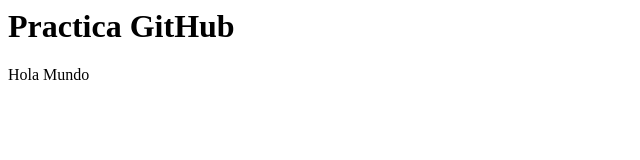
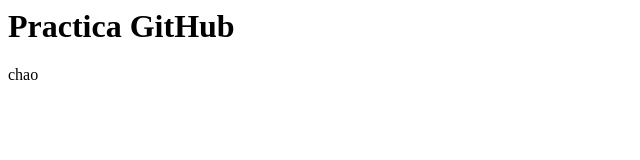
Before and after one commit to Arnovio/repositorio1, a plain HTML site: page index.html in a window 1280 px wide. Shown: the full height of the page, 0-640 px from the left. Drawn offline with Linux system fonts and the light colour scheme.

Commit message:
modificacion2

```diff
--- a/index.html
+++ b/index.html
@@ -1,9 +1,9 @@
 <html>
   <head>
-    <title> Hola Mundo</title>
+    <title>Hola Mundo</title>
   </head>
   <body>
         <h1>Practica GitHub</h1>
-        <P>Hola Mundo</P>
+        <P>chao</P>
   </body>
 </html>
```
